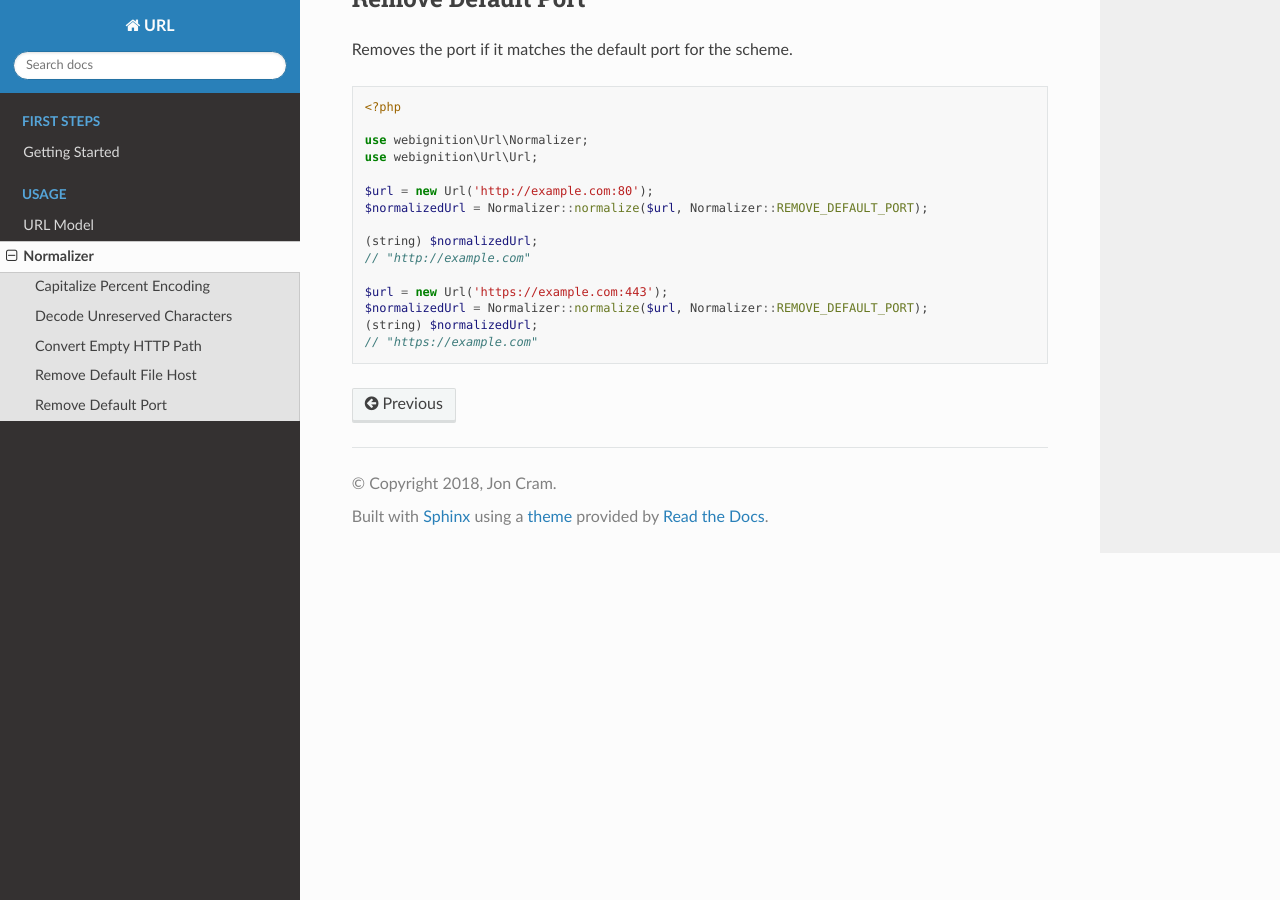
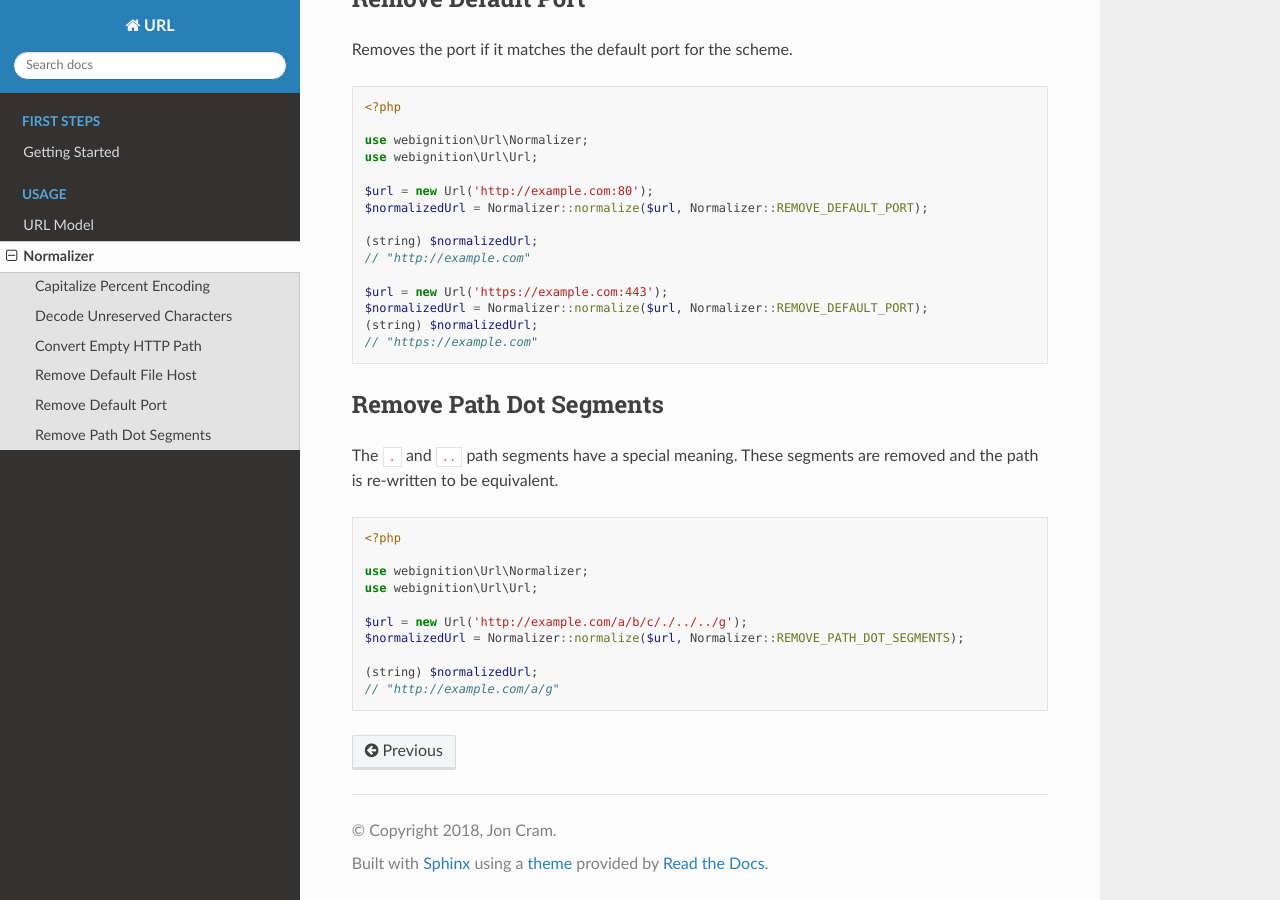
Before and after one commit to webignition/url, a Sphinx documentation site: the page built from docs/normalizer.rst, in a window 1280 px wide and 900 px high, scrolled down 2023 px. Built offline with Sphinx 7.4.7 and the Read the Docs theme 2.0.0, drawn with Linux system fonts in a browser that asks for light colours.

Commit message:
Document remove path dot segments

```diff
--- a/docs/includes/normalizer/normalizations-list.rst
+++ b/docs/includes/normalizer/normalizations-list.rst
@@ -3,7 +3,7 @@
 - :ref:`convert empty http path <normalizations-convert-empty-http-path>`
 - :ref:`remove default file host <normalizations-remove-default-file-host>`
 - :ref:`remove port host <normalizations-remove-default-port>`
-- remove path dot segments
+- :ref:`remove path dot segments <normalizations-remove-path-dot-segments>`
 - convert host unicode to punycode
 - reduce path slashes
 - sort query parameters
--- a/docs/normalizer.rst
+++ b/docs/normalizer.rst
@@ -118,3 +118,25 @@ Removes the port if it matches the default port for the scheme.
     $normalizedUrl = Normalizer::normalize($url, Normalizer::REMOVE_DEFAULT_PORT);
     (string) $normalizedUrl;
     // "https://example.com"
+
+.. _normalizations-remove-path-dot-segments:
+
+------------------------
+Remove Path Dot Segments
+------------------------
+
+The ``.`` and ``..`` path segments have a special meaning. These segments are removed and the path
+is re-written to be equivalent.
+
+.. code-block:: php
+
+    <?php
+
+    use webignition\Url\Normalizer;
+    use webignition\Url\Url;
+
+    $url = new Url('http://example.com/a/b/c/./../../g');
+    $normalizedUrl = Normalizer::normalize($url, Normalizer::REMOVE_PATH_DOT_SEGMENTS);
+
+    (string) $normalizedUrl;
+    // "http://example.com/a/g"
```
